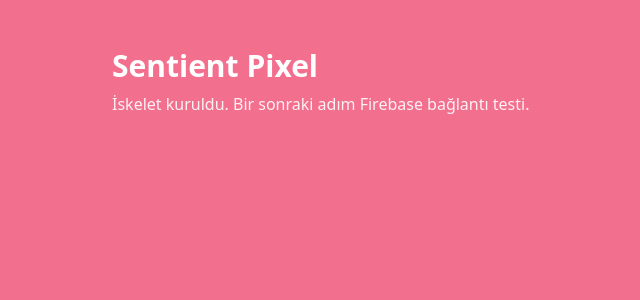
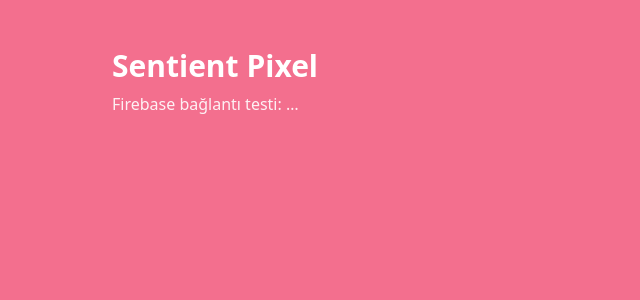
Before and after one commit to akubilayozel/sentient-pixel, a Next.js app: page / in a window 1280 px wide. Shown: the top 300 px of the page, without its empty margins (208-848 px from the left). Built offline with nearby package versions, Linux system fonts and the light colour scheme; no server answers.

Commit message:
Update page.tsx

```diff
--- a/app/page.tsx
+++ b/app/page.tsx
@@ -1,8 +1,24 @@
+'use client'
+import { useEffect, useState } from 'react'
+import { healthcheck } from '../lib/firebase'
+
 export default function Page() {
+  const [status, setStatus] = useState<'idle'|'ok'|'err'>('idle')
+  const [uid, setUid] = useState('')
+
+  useEffect(() => {
+    healthcheck()
+      .then(u => { setUid(u); setStatus('ok') })
+      .catch(() => setStatus('err'))
+  }, [])
+
   return (
     <main className="max-w-2xl mx-auto px-4 py-12">
       <h1 className="text-3xl font-extrabold">Sentient Pixel</h1>
-      <p className="opacity-90 mt-2">İskelet kuruldu. Bir sonraki adım Firebase bağlantı testi.</p>
+      <p className="opacity-90 mt-2">
+        Firebase bağlantı testi: {status === 'ok' ? '✅ Başarılı' : status === 'err' ? '❌ Hata' : '…'}
+      </p>
+      {uid && <p className="mt-2 text-sm opacity-80">Anon UID: {uid}</p>}
     </main>
   )
 }
```
